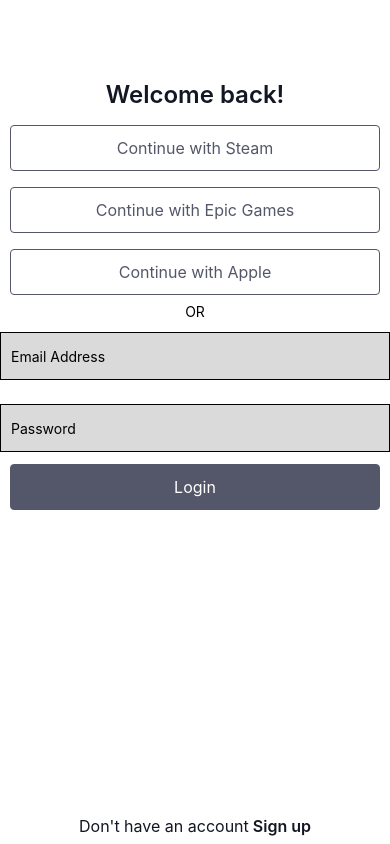
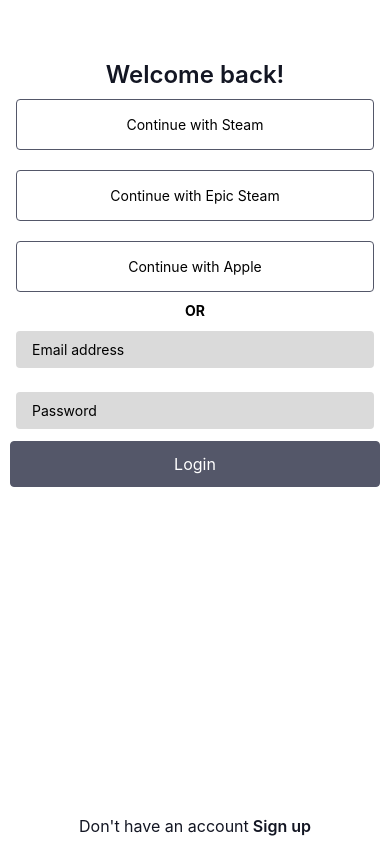
Before and after one commit to danielhadiw/RNApps, a React Native app: screen /Login in a window 390 px wide. Built offline with nearby package versions, Linux system fonts and the light colour scheme.

Commit message:
update: login screen

```diff
--- a/src/screens/LoginScreen.tsx
+++ b/src/screens/LoginScreen.tsx
@@ -10,10 +10,13 @@
   TextInput,
 } from 'react-native';
 import MainButton from '../components/MainButton';
+import BaseButton from '../components/atoms/buttons/BaseButton';
+import BaseTextDivider from '../components/atoms/dividers/BaseTextDivider';
+import BaseTextInput from '../components/atoms/inputs/BaseTextInput';
 
 const LoginScreen = () => {
-  const [text, onChangeText] = React.useState('');
-  const [password, onChangePassword] = useState('');
+  const [email, setEmail] = useState<string>('');
+  const [password, setPassword] = useState<string>('');
   const { width: SCREEN_WIDTH } = useWindowDimensions();
 
   const navigation = useNavigation();
@@ -22,41 +25,21 @@
     <SafeAreaView style={styles.container}>
       <View style={[styles.itemContainer, { width: SCREEN_WIDTH }]}>
         <Text style={styles.titleText}>Welcome back!</Text>
-        <View style={{ paddingVertical: 8 }} />
-        <MainButton
-          buttonTitle={'Continue with Steam'}
-          navigateTo={''}
-          buttonStyle={{ backgroundColor: 'white' }}
-          textStyle={{}}
+        <BaseButton label="Continue with Steam" onPress={() => console.log('test')} />
+        <BaseButton label="Continue with Epic Steam" onPress={() => console.log('test')} />
+        <BaseButton label="Continue with Apple" onPress={() => console.log('test')} />
+        <BaseTextDivider label="OR" />
+        <BaseTextInput
+          placeholder="Email address"
+          value={email}
+          onChangeText={(e) => setEmail(e)}
+          inputMode="email"
         />
-        <View style={{ paddingVertical: 8 }} />
-        <MainButton
-          buttonTitle={'Continue with Epic Games'}
-          navigateTo={''}
-          buttonStyle={{ backgroundColor: 'white' }}
-          textStyle={{}}
-        />
-        <View style={{ paddingVertical: 8 }} />
-        <MainButton
-          buttonTitle={'Continue with Apple'}
-          navigateTo={''}
-          buttonStyle={{ backgroundColor: 'white' }}
-          textStyle={{}}
-        />
-        <View style={{ paddingVertical: 4 }} />
-        <Text>OR</Text>
-        <TextInput
-          placeholder="Email Address"
-          style={[styles.input, { width: SCREEN_WIDTH }]}
-          onChangeText={onChangeText}
-          value={text}
-        />
-        <TextInput
+        <BaseTextInput
           placeholder="Password"
-          style={[styles.input, { width: SCREEN_WIDTH }]}
-          onChangeText={onChangePassword}
           value={password}
-          secureTextEntry
+          onChangeText={(e) => setPassword(e)}
+          inputMode="email"
         />
         <MainButton
           buttonTitle={'Login'}
@@ -89,7 +72,8 @@
   },
   itemContainer: {
     flex: 1,
-    paddingVertical: 80,
+    paddingVertical: 60,
+    paddingHorizontal: 16,
     alignItems: 'center',
     backgroundColor: 'white',
   },
```
